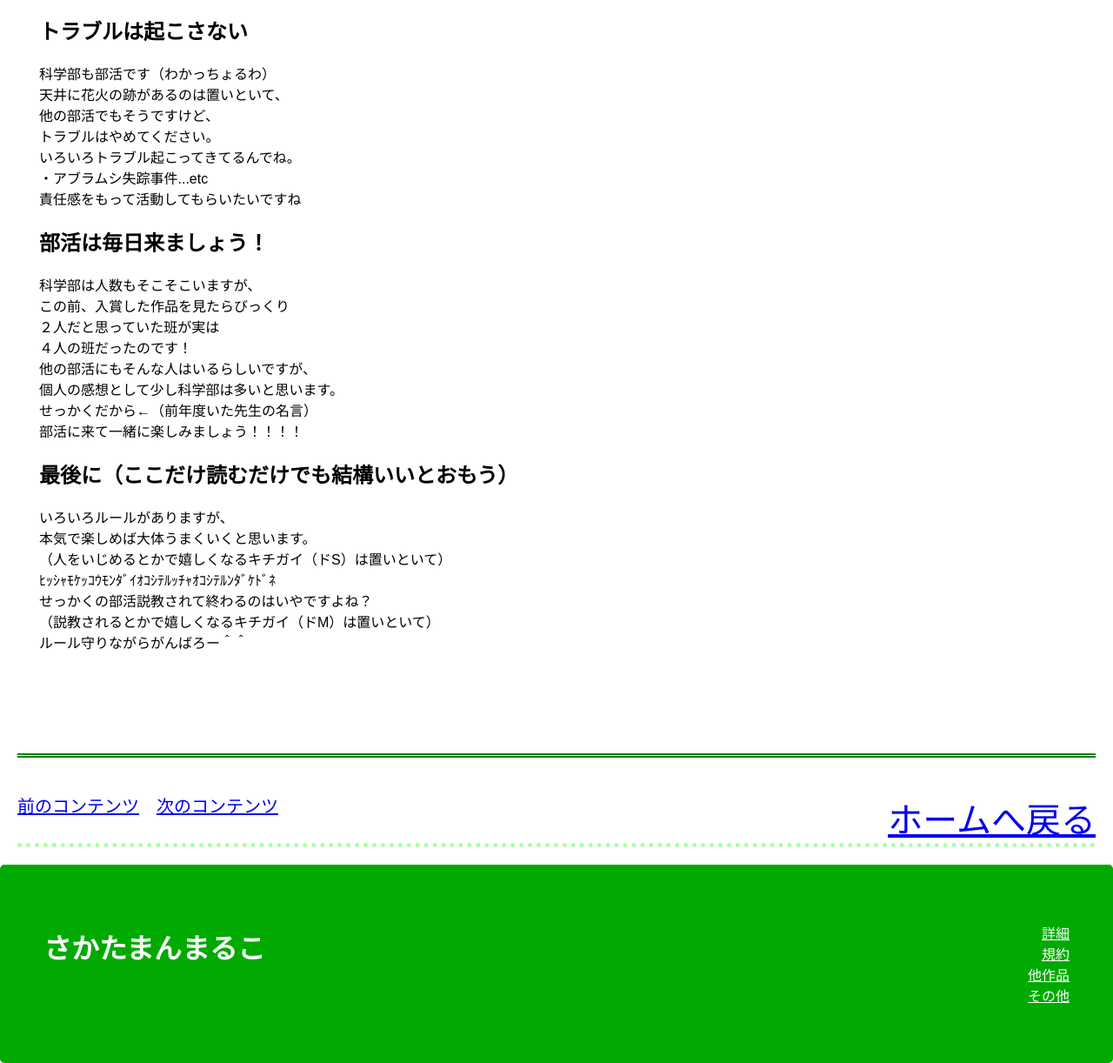
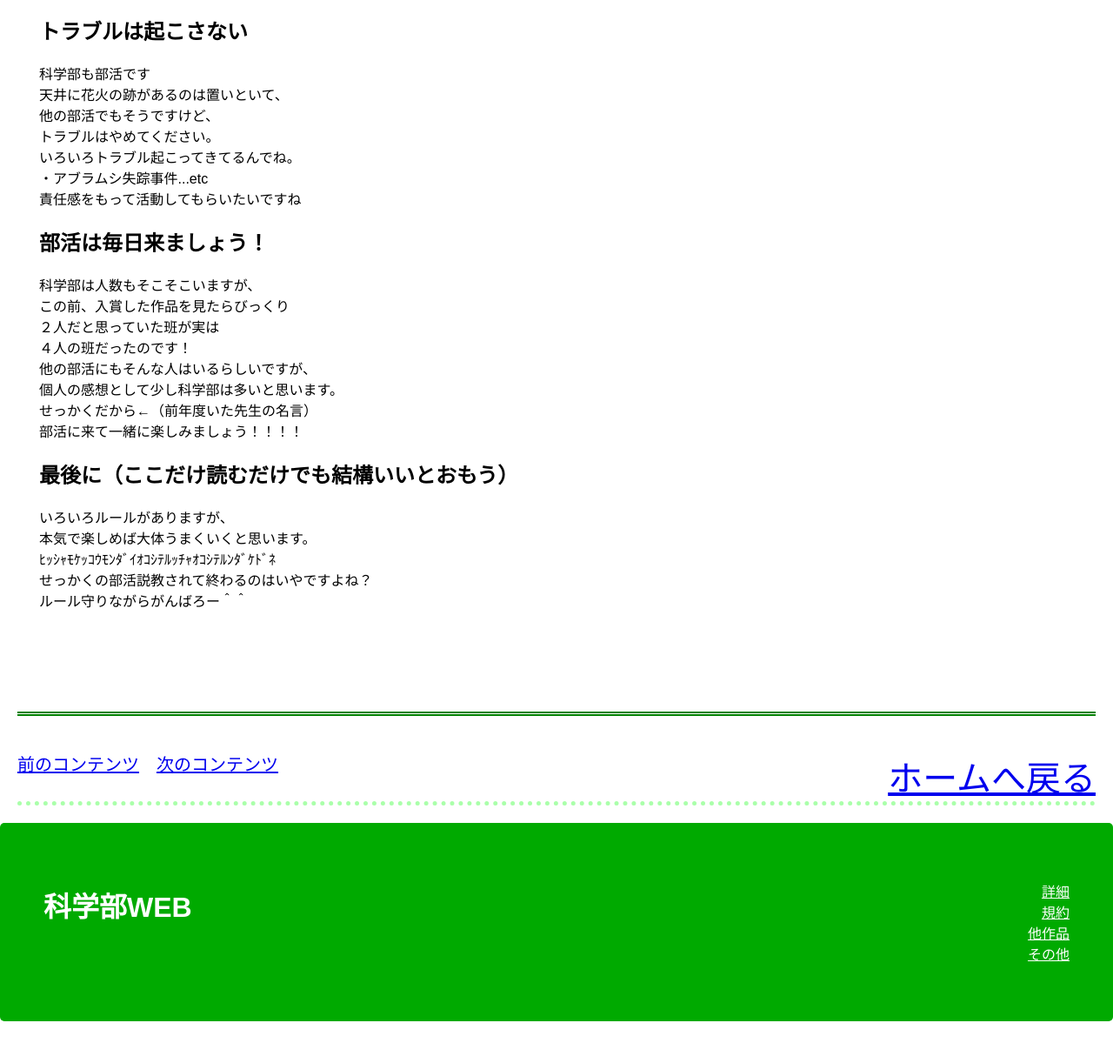
Before and after one commit to manmoth-24/ScienceClub2023_test_ver.3, a plain HTML site: page htmls/contentsHtmls/rules.html in a window 1280 px wide. Shown: the part 482-1704 px from the top of the page at 87% size. After the commit the page ends 1656 px from the top, so only its background shows below. Drawn offline with Linux system fonts and the light colour scheme.

Commit message:
Add files via upload

```diff
--- a/htmls/contentsHtmls/rules.html
+++ b/htmls/contentsHtmls/rules.html
@@ -26,7 +26,7 @@
                 </p>
                 <h2>トラブルは起こさない</h2>
                 <p>
-                    科学部も部活です（わかっちょるわ）<br>
+                    科学部も部活です<br>
                     天井に花火の跡があるのは置いといて、<br>
                     他の部活でもそうですけど、<br>
                     トラブルはやめてください。<br>
@@ -49,10 +49,8 @@
                 <p>
                     いろいろルールがありますが、<br>
                     本気で楽しめば大体うまくいくと思います。<br>
-                    （人をいじめるとかで嬉しくなるキチガイ（ドS）は置いといて）<br>
                     ﾋｯｼｬﾓｹｯｺｳﾓﾝﾀﾞｲｵｺｼﾃﾙｯﾁｬｵｺｼﾃﾙﾝﾀﾞｹﾄﾞﾈ<br>
                     せっかくの部活説教されて終わるのはいやですよね？<br>
-                    （説教されるとかで嬉しくなるキチガイ（ドM）は置いといて）<br>
                     ルール守りながらがんばろー＾＾<br>
                 </p>
             </div>
@@ -63,7 +61,7 @@
             </div>
         </main>
         <footer>
-            <h1>さかたまんまるこ</h1>
+            <h1>科学部WEB</h1>
             <ul>
                 <li><a href="../footerLinks.html/detail.html" class="detail">詳細</a></li>
                 <li><a href="../footerLinks.html/rule.html" class="rule">規約</a></li>
```
Also changed, not shown: htmls/birdTeam.html (+1 -1 lines), htmls/contentsHtmls/concernedpersons.html (+1 -1 lines), htmls/contentsHtmls/facing.html (+1 -1 lines), htmls/contentsHtmls/mainWorks.html (+1 -1 lines), htmls/contentsHtmls/schedules.html (+1 -1 lines), htmls/contentsHtmls/teams.html (+1 -1 lines), htmls/cooking.html (+1 -1 lines), htmls/earth.html (+1 -1 lines), htmls/footerLinks.html/detail.html (+1 -1 lines), htmls/footerLinks.html/other.html (+1 -1 lines), htmls/footerLinks.html/otherProject.html (+1 -1 lines), htmls/footerLinks.html/rule.html (+1 -1 lines), htmls/insectTeam.html (+1 -1 lines), htmls/plant.html (+1 -1 lines), 3 more files.
